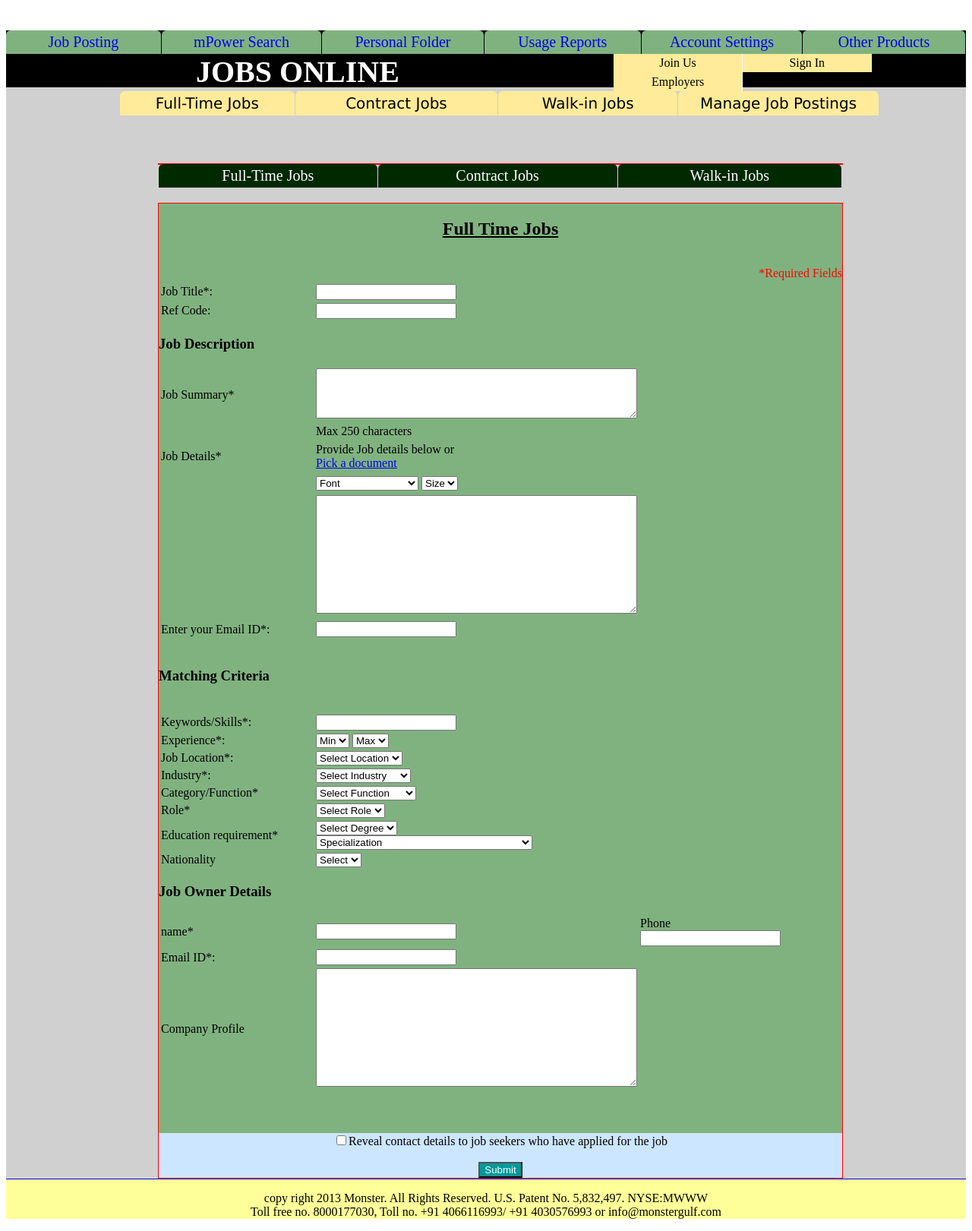
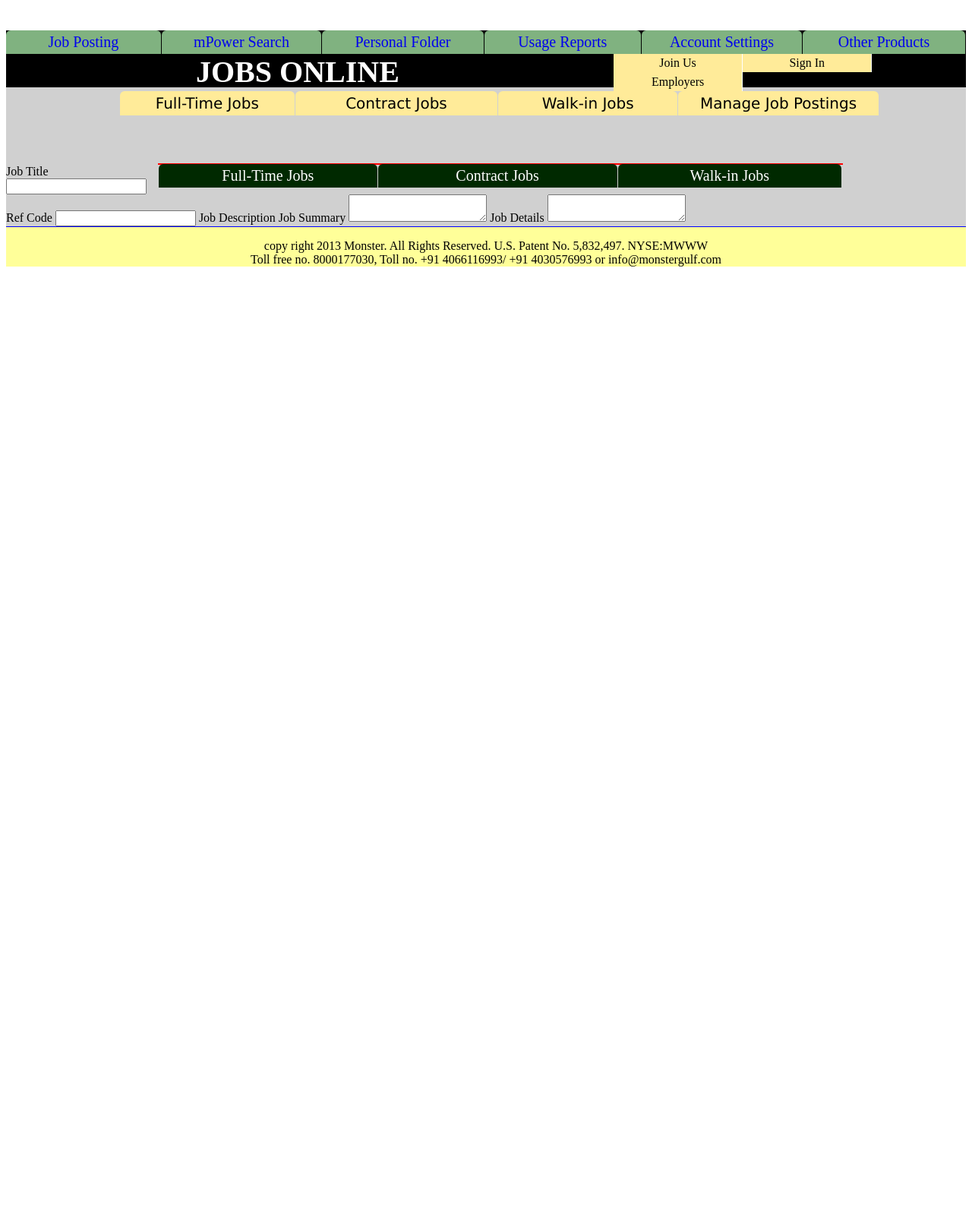
Before and after one commit to technomicssolutions/emplome, a Django app: a page that uses emplome/web/templates/full_time.html in a window 1280 px wide. Shown: the whole page at 76% size. After the commit the page ends 351 px from the top, so only its background shows below. Run offline with Django 3.2, Linux system fonts and the light colour scheme.

Commit message:
recruiter models

```diff
--- a/emplome/web/models.py
+++ b/emplome/web/models.py
@@ -75,10 +75,6 @@ class CompanyProfile(models.Model):
 	#employer_name = models.CharField('Employer Name', max_length=15)
 	company_name = models.CharField('Company Name', max_length=20)
 	industry_type = models.CharField('Industry Type', max_length=20)
-	mobile = models.IntegerField('Mobile')
-	land_num = models.IntegerField('Land Phone', null=True, blank=True)
-	city = models.CharField('City', null=True, blank=True, max_length=20)
-	country = models.CharField('Country', null=True, blank=True, max_length=15)
 
 	def __unicode__(self):
 		return self.company_name
--- a/emplome/web/templates/full_time.html
+++ b/emplome/web/templates/full_time.html
@@ -4,7 +4,7 @@
 {% block body_id %}full_time{% endblock body_id %}
 
 {% block content %}
-	<div class="div3">
+	<!-- <div class="div3">
 		<h2 class="hd1">Full Time Jobs</h2>
 		<p style="float:right; color:red">*Required Fields</p>
 		<br>
@@ -206,8 +206,8 @@
 
 		</div>
 
-	</div>
-<!-- <div>
+	</div> -->
+<div>
 	<label>Job Title</label>
 	<input type="text">
 	<label>Ref Code</label>
@@ -218,5 +218,5 @@
 	<label>Job Details</label>
 	<textarea></textarea>
 
-</div> -->
+</div>
 {% endblock content %}
```
Also changed, not shown: emplome/web/templates/recruiter_registration.html (+16 -0 lines).
